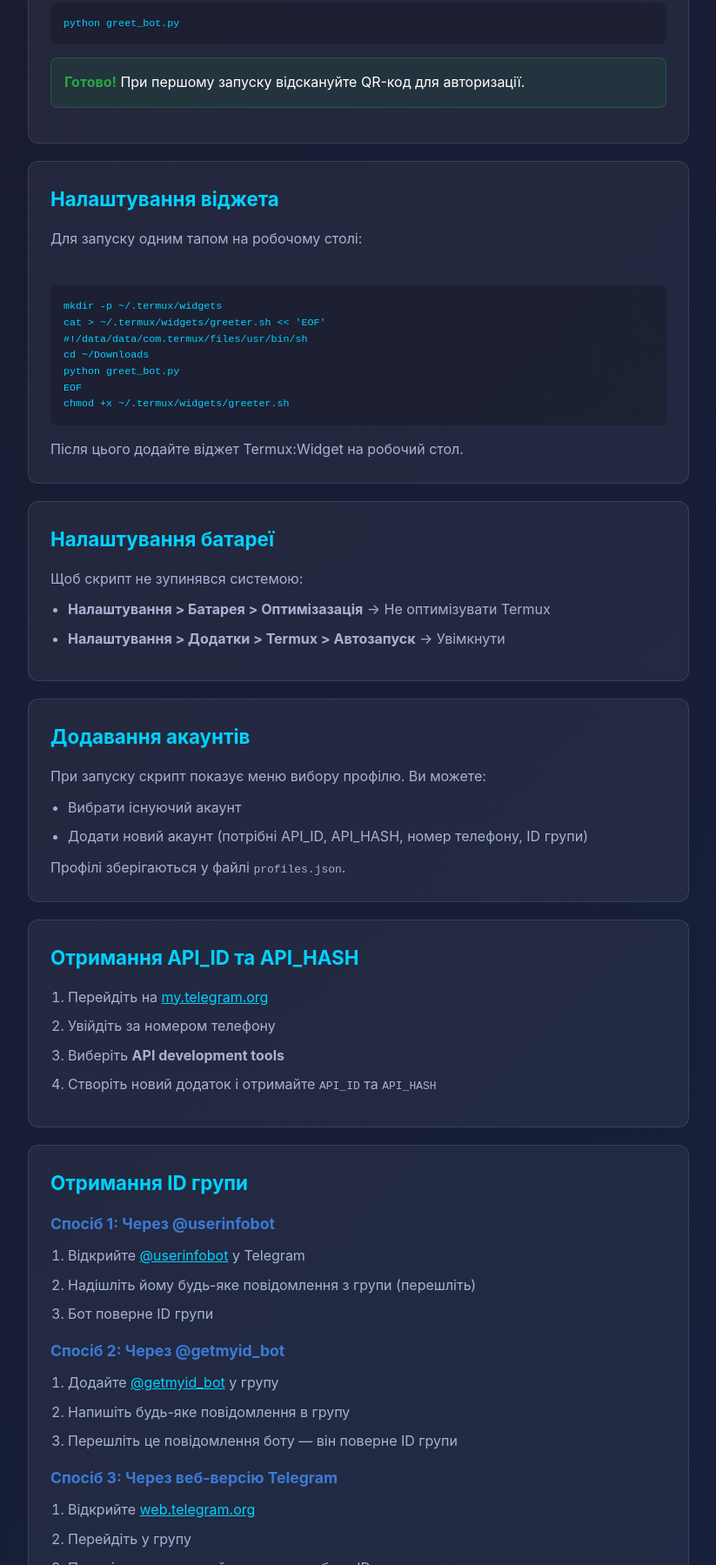
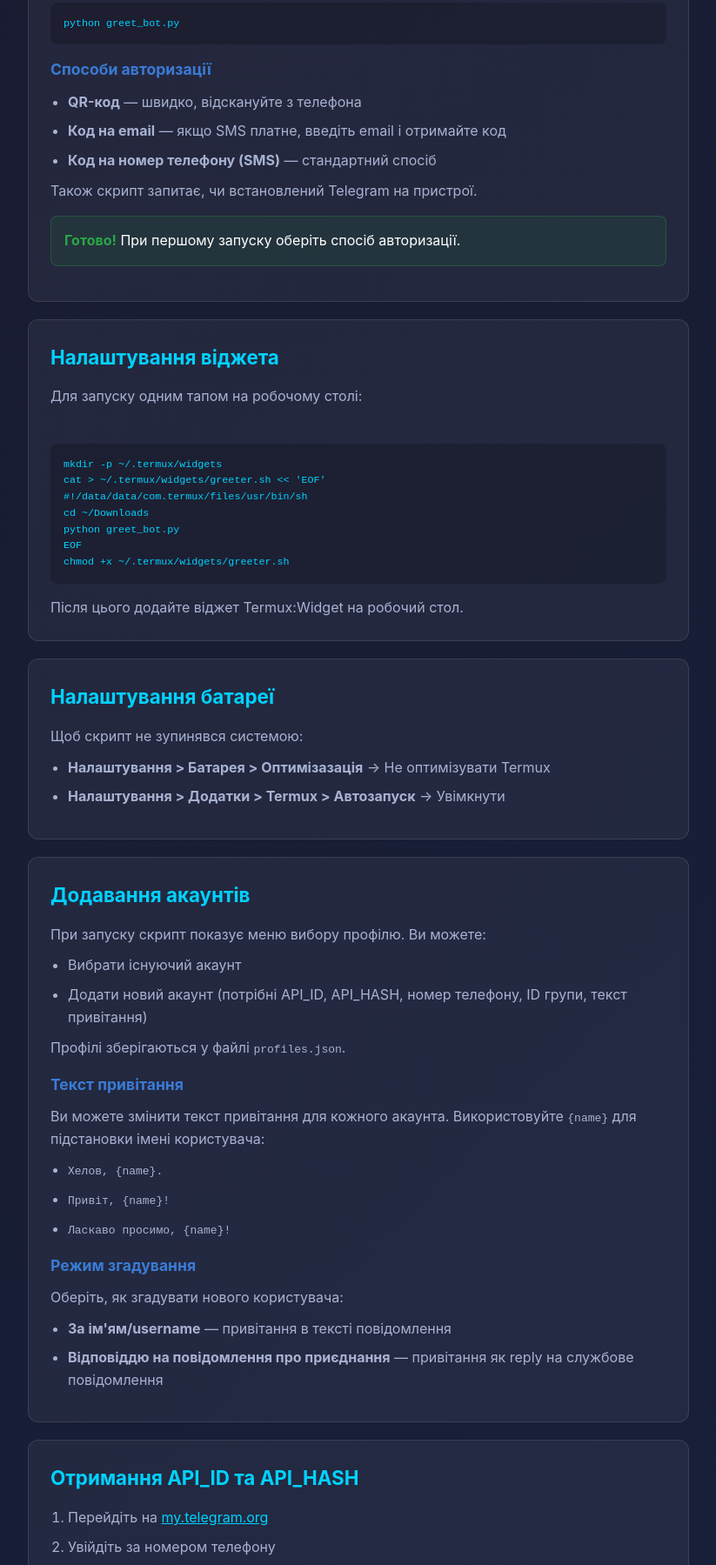
Before and after one commit to mrharrison8923/SiteScript, a plain HTML site: page index.html in a window 1280 px wide. Shown: the part 1111-2910 px from the top of the page at 87% size, without its empty margins (228-1051 px from the left). Drawn offline with Linux system fonts and the light colour scheme.

Commit message:
Додано SMS-авторизацію та вибір способу входу

```diff
--- a/files/profiles.json
+++ b/files/profiles.json
@@ -3,6 +3,8 @@
     "api_id": "12345678",
     "api_hash": "your_api_hash_here",
     "phone": "+380991234567",
-    "group_id": "-1001234567890"
+    "group_id": "-1001234567890",
+    "greeting": "Хелов, {name}.",
+    "mention_mode": "name"
   }
 }
--- a/index.html
+++ b/index.html
@@ -188,8 +188,16 @@
                 <code>python greet_bot.py</code>
             </div>
 
+            <h3>Способи авторизації</h3>
+            <ul>
+                <li><strong>QR-код</strong> — швидко, відскануйте з телефона</li>
+                <li><strong>Код на email</strong> — якщо SMS платне, введіть email і отримайте код</li>
+                <li><strong>Код на номер телефону (SMS)</strong> — стандартний спосіб</li>
+            </ul>
+            <p>Також скрипт запитає, чи встановлений Telegram на пристрої.</p>
+
             <div class="success">
-                <strong>Готово!</strong> При першому запуску відскануйте QR-код для авторизації.
+                <strong>Готово!</strong> При першому запуску оберіть спосіб авторизації.
             </div>
         </div>
 
@@ -223,9 +231,24 @@
             <p>При запуску скрипт показує меню вибору профілю. Ви можете:</p>
             <ul>
                 <li>Вибрати існуючий акаунт</li>
-                <li>Додати новий акаунт (потрібні API_ID, API_HASH, номер телефону, ID групи)</li>
+                <li>Додати новий акаунт (потрібні API_ID, API_HASH, номер телефону, ID групи, текст привітання)</li>
             </ul>
             <p>Профілі зберігаються у файлі <code>profiles.json</code>.</p>
+
+            <h3>Текст привітання</h3>
+            <p>Ви можете змінити текст привітання для кожного акаунта. Використовуйте <code>{name}</code> для підстановки імені користувача:</p>
+            <ul>
+                <li><code>Хелов, {name}.</code></li>
+                <li><code>Привіт, {name}!</code></li>
+                <li><code>Ласкаво просимо, {name}!</code></li>
+            </ul>
+
+            <h3>Режим згадування</h3>
+            <p>Оберіть, як згадувати нового користувача:</p>
+            <ul>
+                <li><strong>За ім'ям/username</strong> — привітання в тексті повідомлення</li>
+                <li><strong>Відповіддю на повідомлення про приєднання</strong> — привітання як reply на службове повідомлення</li>
+            </ul>
         </div>
 
         <div class="card">
```
